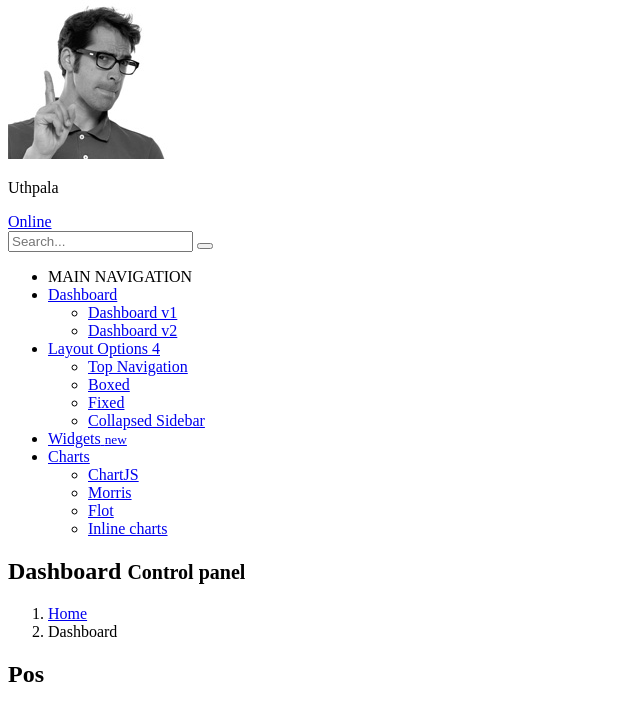
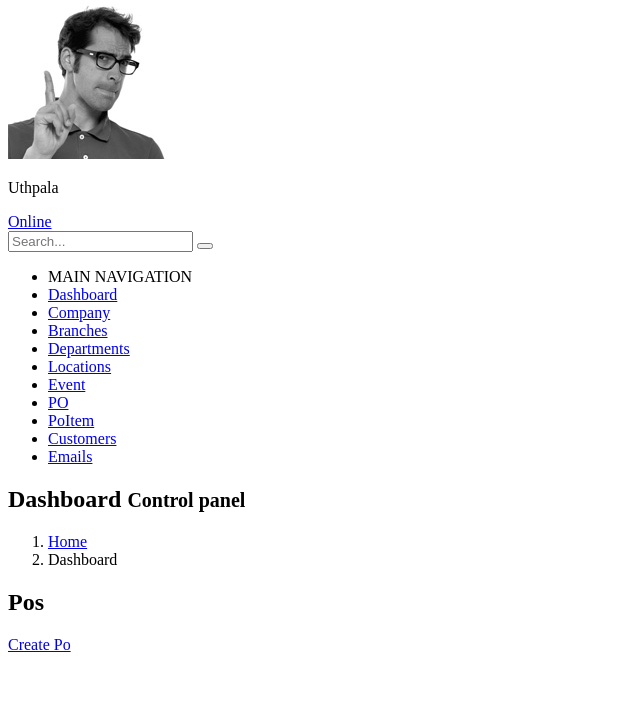
Before and after one commit to Abduhalilbek/yii2_lessons, a Yii app: template backend/views/po/index.php in a window 1280 px wide. Shown: the part 1237-1942 px from the top of the page, without its empty margins (0-640 px from the left). After the commit the page ends 1889 px from the top, so only its background shows below. Run offline with PHP 8.4 and a stand-in for Yii, Linux system fonts and the light colour scheme; the template is opened without the code that fills it, so the values that code supplies are empty; some libraries are stand-ins or nearby versions.

Commit message:
Available module's link
links

```diff
--- a/backend/views/layouts/main.php
+++ b/backend/views/layouts/main.php
@@ -24,7 +24,7 @@
     ]); ?>
          <header class="main-header" >
         <!-- Logo -->
-        <a href="index2.html" class="logo">
+        <a href="#" class="logo">
           <!-- mini logo for sidebar mini 50x50 pixels -->
           <span class="logo-mini"><b>D</b>LT</span>
           <!-- logo for regular state and mobile devices -->
@@ -218,6 +218,37 @@
           <ul class="sidebar-menu">
             <li class="header">MAIN NAVIGATION</li>
             <li class="active treeview">
+            	<?= Html::a('<i class="fa fa-dashboard"></i><span>Dashboard</span>', Yii::$app->homeUrl, ['class' => '']) ?>
+            </li>
+            <li>
+            	<?= Html::a('<i class="fa fa-th"></i><span>Company</span>', Yii::$app->homeUrl."companies", ['class' => '']) ?>
+            </li>
+            <li>
+            	<?= Html::a('<i class="fa fa-th"></i><span>Branches</span>', Yii::$app->homeUrl."branches", ['class' => '']) ?>
+            </li>
+            <li>
+            	<?= Html::a('<i class="fa fa-th"></i><span>Departments</span>', Yii::$app->homeUrl."departments", ['class' => '']) ?>
+            </li>
+            <li>
+            	<?= Html::a('<i class="fa fa-th"></i><span>Locations</span>', Yii::$app->homeUrl."locations", ['class' => '']) ?>
+            </li>
+            <li>
+            	<?= Html::a('<i class="fa fa-th"></i><span>Event</span>', Yii::$app->homeUrl."event", ['class' => '']) ?>
+            </li>
+            <li>
+            	<?= Html::a('<i class="fa fa-th"></i><span>PO</span>', Yii::$app->homeUrl."po", ['class' => '']) ?>
+            </li>
+            <li>
+            	<?= Html::a('<i class="fa fa-th"></i><span>PoItem</span>', Yii::$app->homeUrl."PoItem", ['class' => '']) ?>
+            </li>
+            <li>
+            	<?= Html::a('<i class="fa fa-th"></i><span>Customers</span>', Yii::$app->homeUrl."customers", ['class' => '']) ?>
+            </li>
+
+            <li>
+            	<?= Html::a('<i class="fa fa-th"></i><span>Emails</span>', Yii::$app->homeUrl."emails", ['class' => '']) ?>
+            </li>
+            <!-- <li class="active treeview">
               <a href="#">
                 <i class="fa fa-dashboard"></i> <span>Dashboard</span> <i class="fa fa-angle-left pull-right"></i>
               </a>
@@ -256,7 +287,7 @@
                 <li><a href="pages/charts/flot.html"><i class="fa fa-circle-o"></i> Flot</a></li>
                 <li><a href="pages/charts/inline.html"><i class="fa fa-circle-o"></i> Inline charts</a></li>
               </ul>
-            </li>
+            </li>-->
             </ul>
             <?php
                 if(isset($this->blocks['advertisement'])){
```
